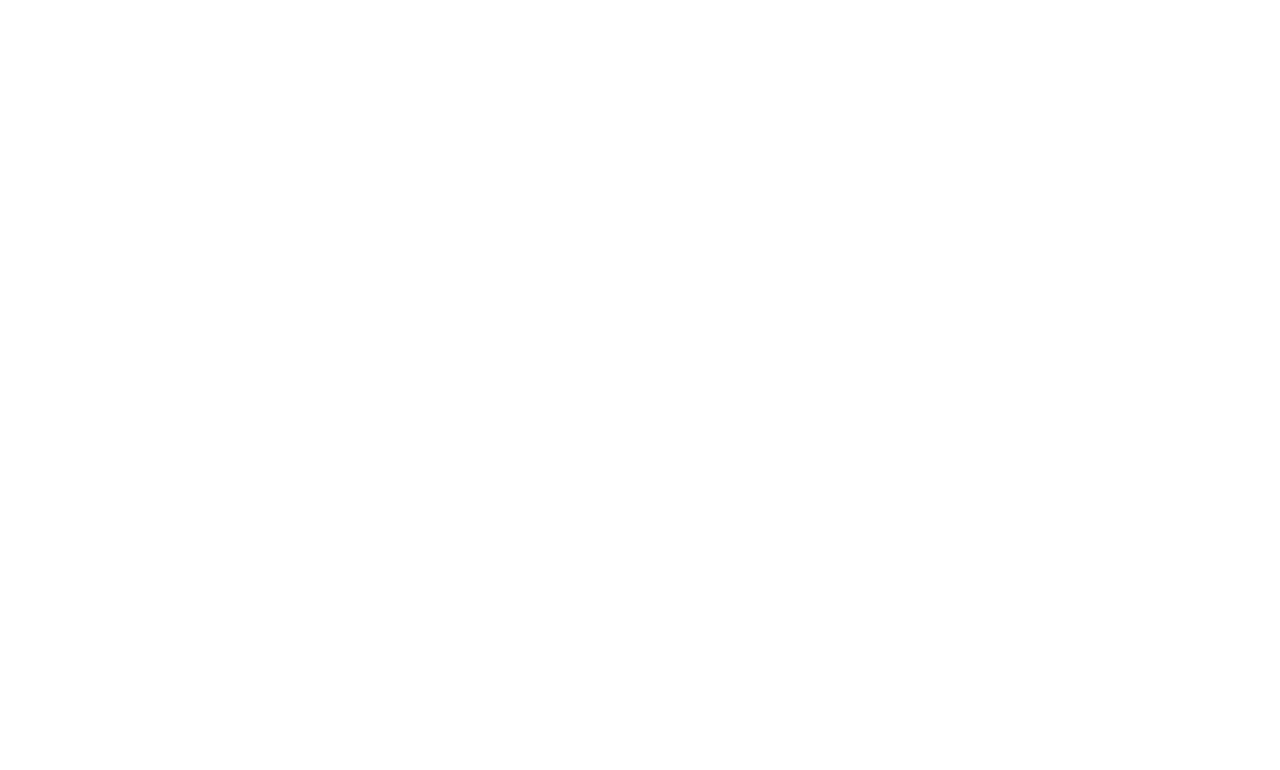
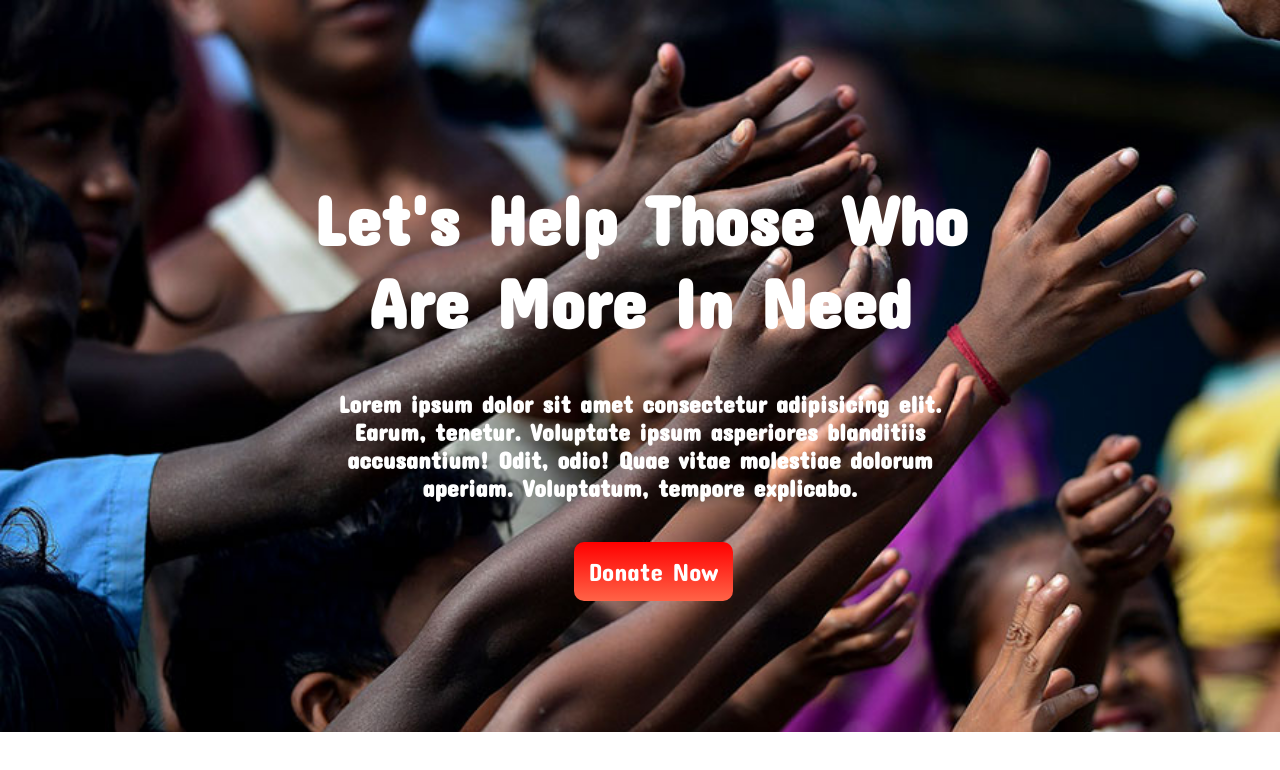
Before and after one commit to Faiyaz-Mahmud/Reset-1st-Assignment, a plain HTML site: page index.html in a window 1280 px wide. Drawn offline with Linux system fonts and the light colour scheme.

Commit message:
second commit-Header

```diff
--- a/index.html
+++ b/index.html
@@ -7,11 +7,22 @@
     <link rel="preconnect" href="https://fonts.googleapis.com">
     <link rel="preconnect" href="https://fonts.gstatic.com" crossorigin>
     <link href="https://fonts.googleapis.com/css2?family=Concert+One&display=swap" rel="stylesheet">
-    <title>Donate Now</title>
+    <title>Donate Today</title>
     <link rel="stylesheet" href="style.css">
 
 </head>
 <body>
+    <div class="heading">
+        <h1>Let's Help Those Who Are
+            More In Need
+        </h1>
+        <h2>Lorem ipsum dolor sit amet consectetur adipisicing elit. Earum, tenetur. Voluptate ipsum asperiores blanditiis accusantium! Odit, odio! Quae vitae molestiae dolorum aperiam. Voluptatum, tempore explicabo.</h2>
+        <br>
+
+        <p ><a class="button" href="https://bidyanondo.org/projects/Flood-Relief-Program"
+        target="_blank">Donate Now</a> </p>
+
+    </div>
 
 </body>
 </html>
--- a/style.css
+++ b/style.css
@@ -1,3 +1,41 @@
 body{
     font-family: 'Concert One', cursive;
+    margin: 0;
 }
+.heading h1{
+    text-align: center;
+    color: rgb(255, 255, 255);
+    font-size: 70px;
+    margin-left: 17%;
+    margin-right: 17%;
+
+}
+.heading h2{
+    color: white;
+    text-align: center;
+    margin-left: 20%;
+    margin-right: 20%;
+}
+.button{
+
+    background-image: linear-gradient(red,tomato);
+    color: white;
+    padding: 15px;
+    border-radius: 10px;
+    text-decoration: none;
+    font-size:25px;
+    margin-left: 43.5%;
+    margin-top: 30%;
+
+
+
+}
+.heading{
+
+    background-image: url(images/donation13.jpg);
+    background-repeat: no-repeat;
+    background-size: cover;
+    padding: 130px;
+
+
+}
```
